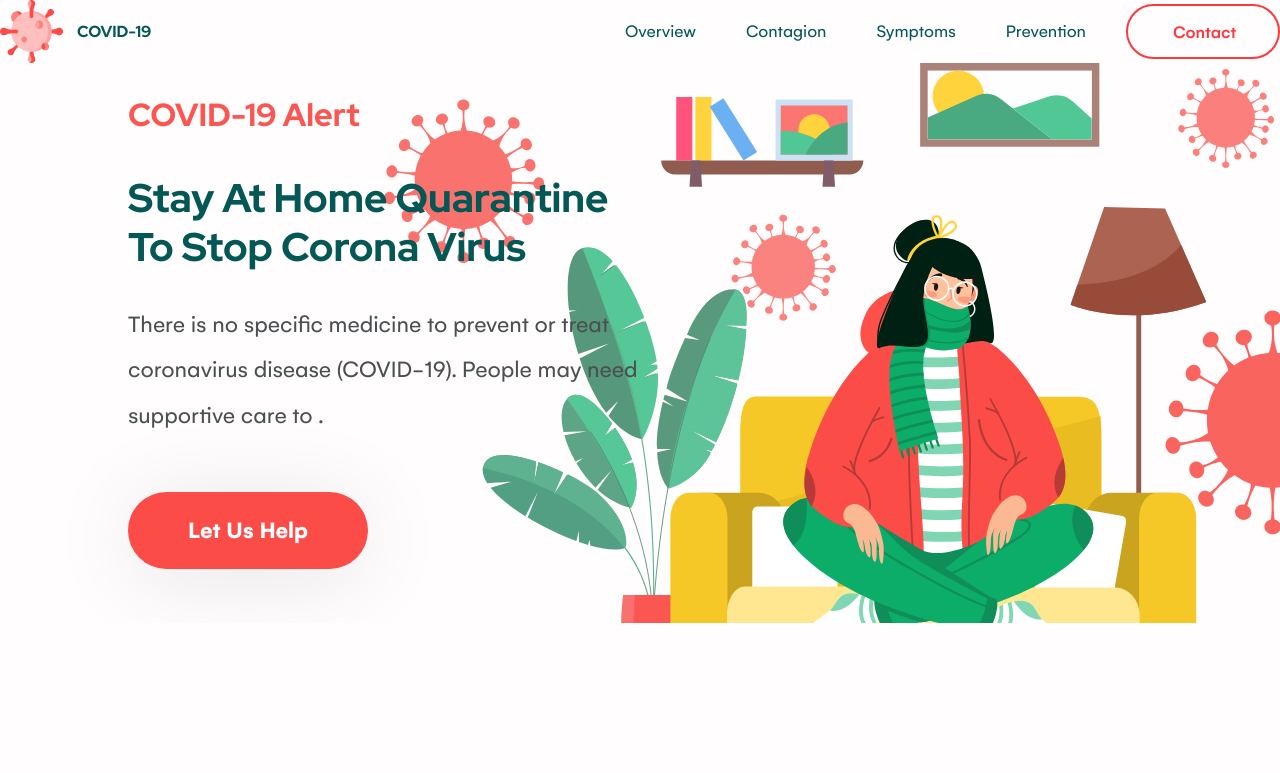
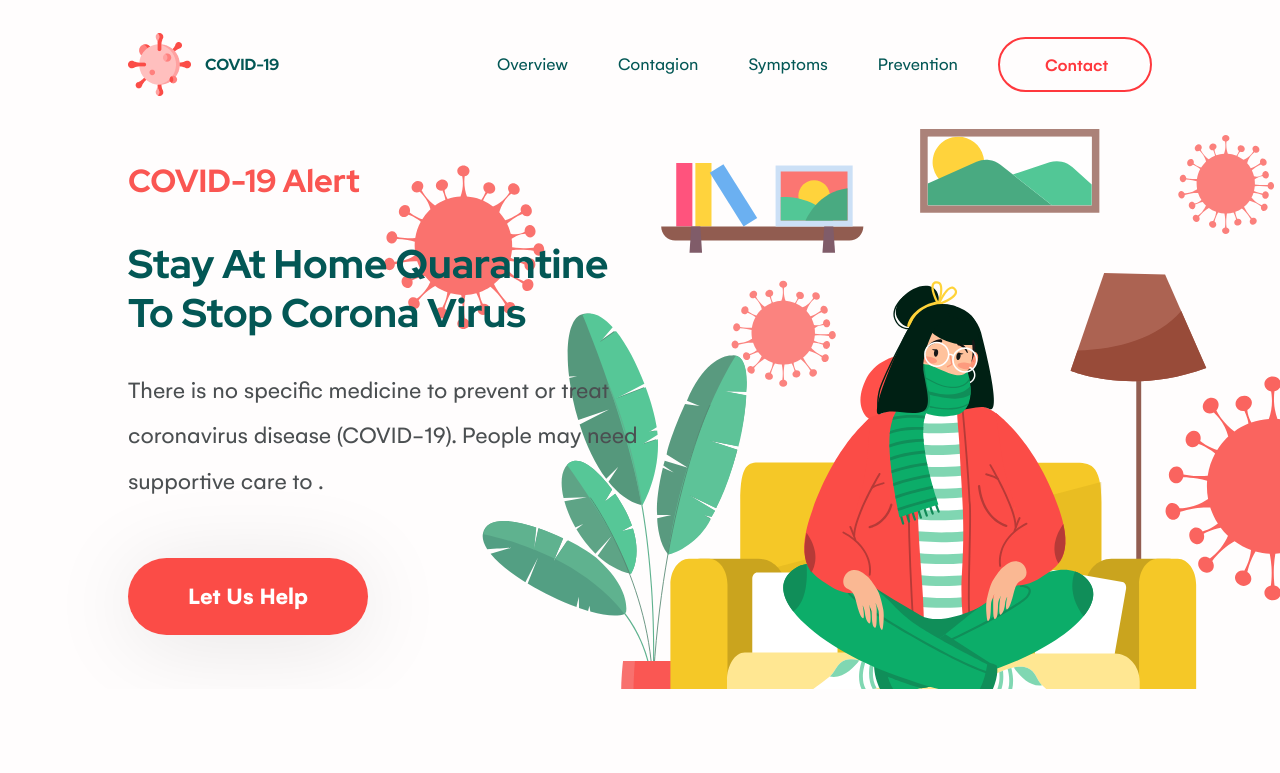
Before and after one commit to YongminK/mockups, a React (Create React App) app in the folder covid-19/: page / in a window 1280 px wide. Shown: the top 773 px of the page. Built offline with nearby package versions, Linux system fonts and the light colour scheme.

Commit message:
padding 1100+

```diff
--- a/covid-19/src/styles/navigation.sass
+++ b/covid-19/src/styles/navigation.sass
@@ -80,3 +80,6 @@
 					padding: 15px 0
 			button
 				margin-top: 20px
+@media screen and (min-width: 1100px)
+	.navigation
+		padding: 33px 10%
```
